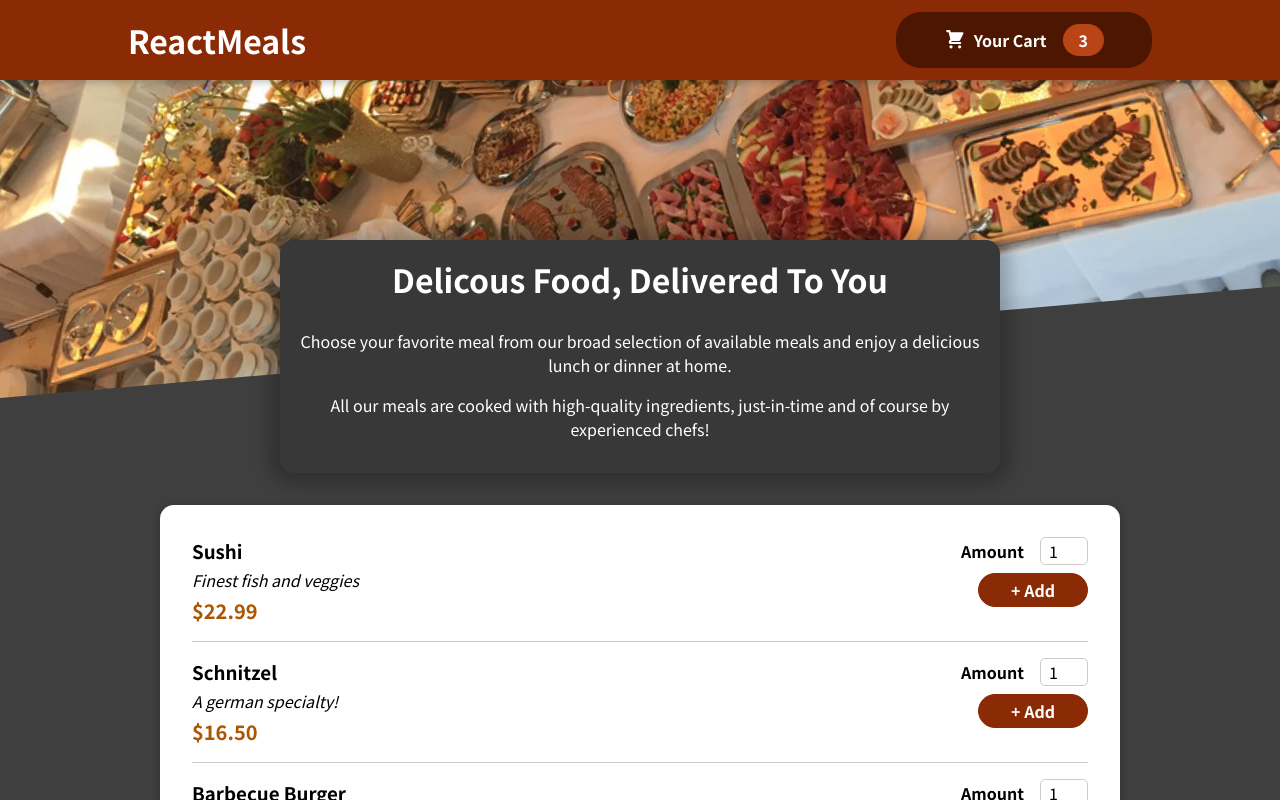
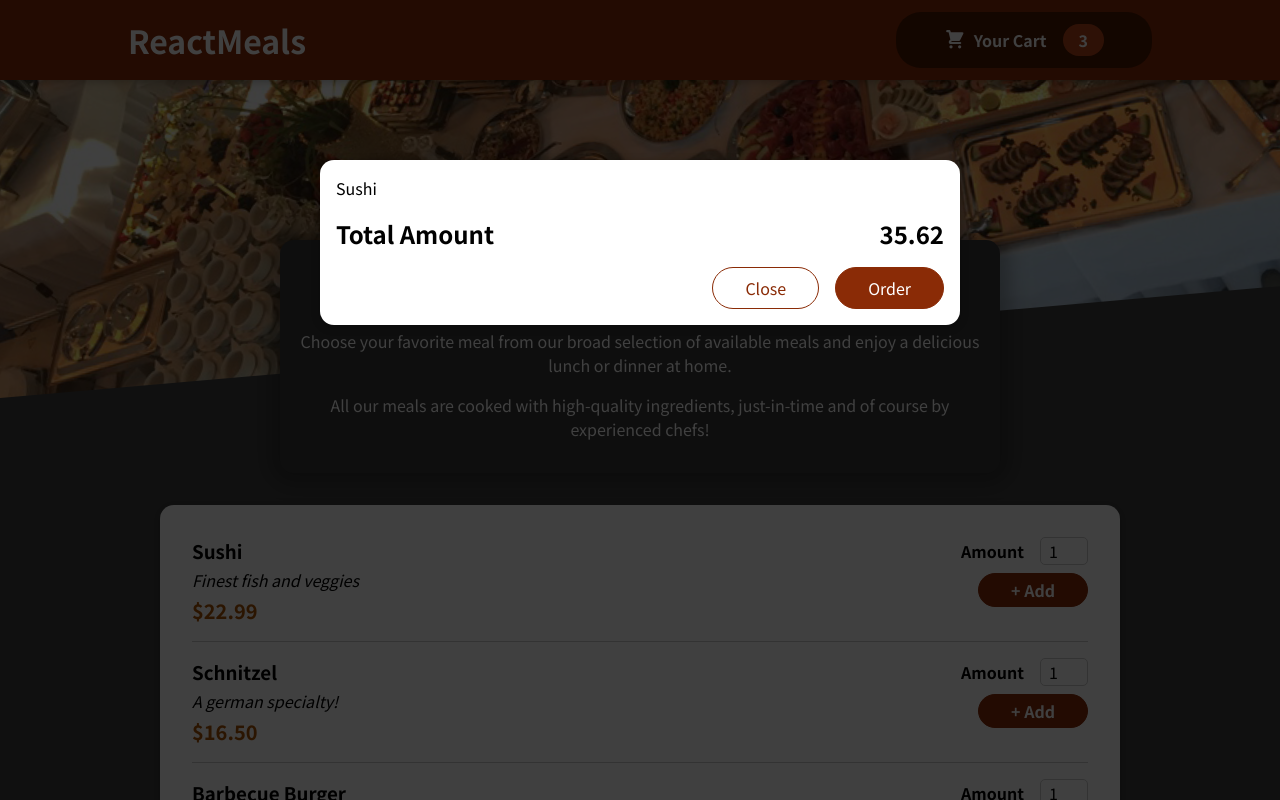
Before and after one commit to Axcelaw/react-food-order, a JavaScript app: page / in a window 1280 px wide. Shown: the top 800 px of the page. Built offline with nearby package versions, Linux system fonts and the light colour scheme.

Commit message:
Created Cart components and portals.

```diff
--- a/public/index.html
+++ b/public/index.html
@@ -28,6 +28,7 @@
   </head>
   <body>
     <noscript>You need to enable JavaScript to run this app.</noscript>
+    <div id="overlays"></div>
     <div id="root"></div>
     <!--
       This HTML file is a template.
--- a/src/App.js
+++ b/src/App.js
@@ -1,10 +1,12 @@
+import Cart from "./components/Cart/Cart";
 import Header from "./components/Layout/Header";
 import Meals from "./components/Meals/Meals";
 
 function App() {
   return (
     <>
-      <Header></Header>
+      <Cart />
+      <Header />
       <main>
         <Meals />
       </main>
--- /dev/null
+++ b/src/components/Cart/Cart.js
@@ -0,0 +1,29 @@
+import Modal from "../UI/Modal";
+
+import classes from "./Cart.module.css";
+
+const Cart = () => {
+  const cartItems = (
+    <ul className={classes["cart-items"]}>
+      {[{ id: "c1", name: "Sushi", amount: 2, price: 12.99 }].map((item) => (
+        <li>{item.name}</li>
+      ))}
+    </ul>
+  );
+
+  return (
+    <Modal>
+      {cartItems}
+      <div className={classes.total}>
+        <span>Total Amount</span>
+        <span>35.62</span>
+      </div>
+      <div className={classes.actions}>
+        <button className={classes["button--alt"]}>Close</button>
+        <button className={classes.button}>Order</button>
+      </div>
+    </Modal>
+  );
+};
+
+export default Cart;
--- /dev/null
+++ b/src/components/Cart/Cart.module.css
@@ -0,0 +1,46 @@
+.cart-items {
+  list-style: none;
+  margin: 0;
+  padding: 0;
+  max-height: 20rem;
+  overflow: auto;
+}
+
+.total {
+  display: flex;
+  justify-content: space-between;
+  align-items: center;
+  font-weight: bold;
+  font-size: 1.5rem;
+  margin: 1rem 0;
+}
+
+.actions {
+  text-align: right;
+}
+
+.actions button {
+  font: inherit;
+  cursor: pointer;
+  background-color: transparent;
+  border: 1px solid #8a2b06;
+  padding: 0.5rem 2rem;
+  border-radius: 25px;
+  margin-left: 1rem;
+}
+
+.actions button:hover,
+.actions button:active {
+  background-color: #5a1a01;
+  border-color: #5a1a01;
+  color: white;
+}
+
+.actions .button--alt {
+  color: #8a2b06;
+}
+
+.actions .button {
+  background-color: #8a2b06;
+  color: white;
+}
--- /dev/null
+++ b/src/components/UI/Modal.js
@@ -0,0 +1,31 @@
+import ReactDOM from "react-dom";
+
+import classes from "./Modal.module.css";
+
+const Backdrop = (props) => {
+  return <div className={classes.backdrop} />;
+};
+
+const ModalOverlay = (props) => {
+  return (
+    <div className={classes.modal}>
+      <div className={classes.content}>{props.children}</div>
+    </div>
+  );
+};
+
+const portalElement = document.getElementById("overlays");
+
+const Modal = (props) => {
+  return (
+    <>
+      {ReactDOM.createPortal(<Backdrop />, portalElement)}
+      {ReactDOM.createPortal(
+        <ModalOverlay>{props.children}</ModalOverlay>,
+        portalElement
+      )}
+    </>
+  );
+};
+
+export default Modal;
--- /dev/null
+++ b/src/components/UI/Modal.module.css
@@ -0,0 +1,40 @@
+.backdrop {
+  position: fixed;
+  top: 0;
+  left: 0;
+  width: 100%;
+  height: 100vh;
+  z-index: 20;
+  background-color: rgba(0, 0, 0, 0.75);
+}
+
+.modal {
+  position: fixed;
+  top: 20vh;
+  left: 5%;
+  width: 90%;
+  background-color: white;
+  padding: 1rem;
+  border-radius: 14px;
+  box-shadow: 0 2px 8px rgba(0, 0, 0, 0.25);
+  z-index: 30;
+  animation: slide-down 300ms ease-out forwards;
+}
+
+@media (min-width: 768px) {
+  .modal {
+    width: 40rem;
+    left: calc(50% - 20rem);
+  }
+}
+
+@keyframes slide-down {
+  from {
+    opacity: 0;
+    transform: translateY(-3rem);
+  }
+  to {
+    opacity: 1;
+    transform: translateY(0);
+  }
+}
```
